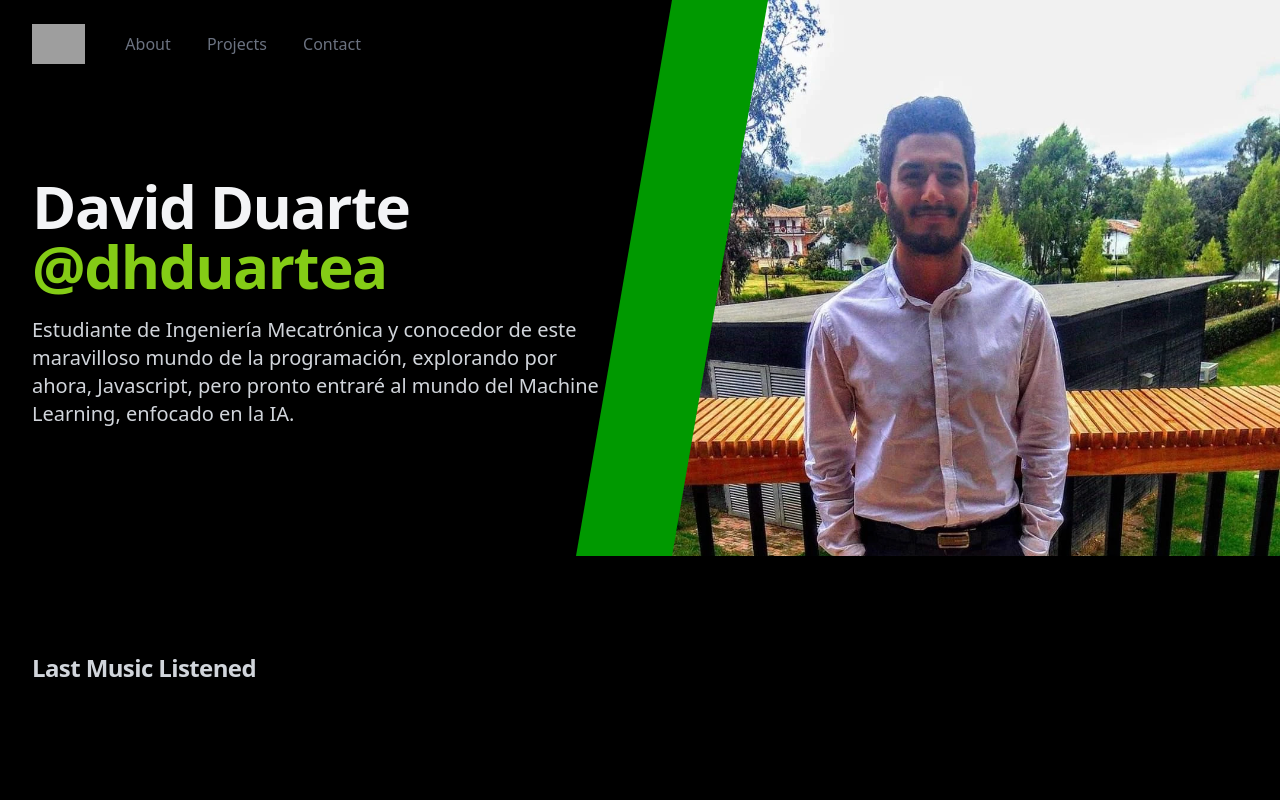
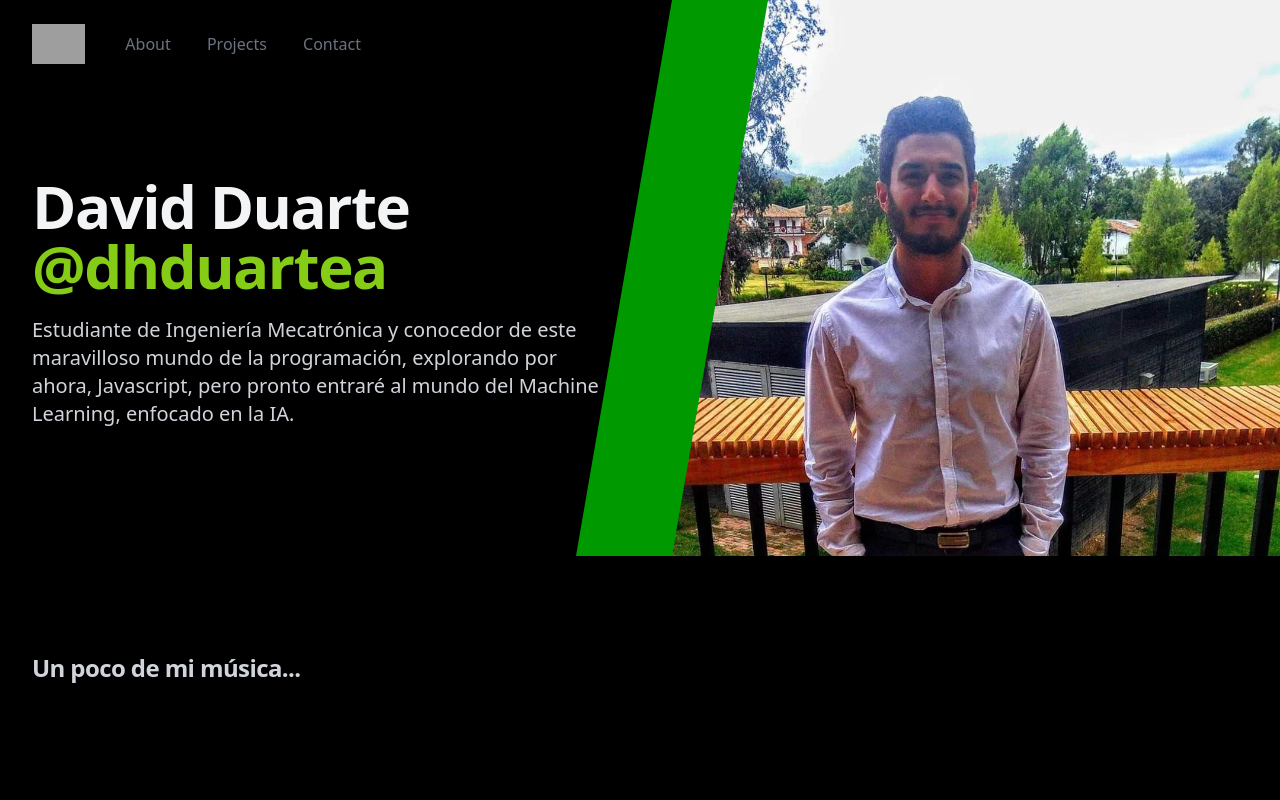
Before and after one commit to dhduartea/async-landing, a website: page src/index.html in a window 1280 px wide. Shown: the top 800 px of the page. Drawn offline with nearby package versions, Linux system fonts and the light colour scheme; no server answers; grey boxes are pictures that could not be loaded.

Commit message:
Update index.html

```diff
--- a/src/index.html
+++ b/src/index.html
@@ -62,7 +62,7 @@
   </div>
   <div class="bg-black">
     <div class="max-w-2xl mx-auto py-16 px-4 sm:py-24 sm:px-6 lg:max-w-7xl lg:px-8">
-      <h2 class="text-2xl font-extrabold tracking-tight text-gray-300">Last Music Listened</h2>
+      <h2 class="text-2xl font-extrabold tracking-tight text-gray-300">Un poco de mi música...</h2>
       <div class="mt-6 grid grid-cols-1 gap-y-10 gap-x-6 sm:grid-cols-2 lg:grid-cols-4 xl:gap-x-8" id="content">
         <!-- content -->
 
```
